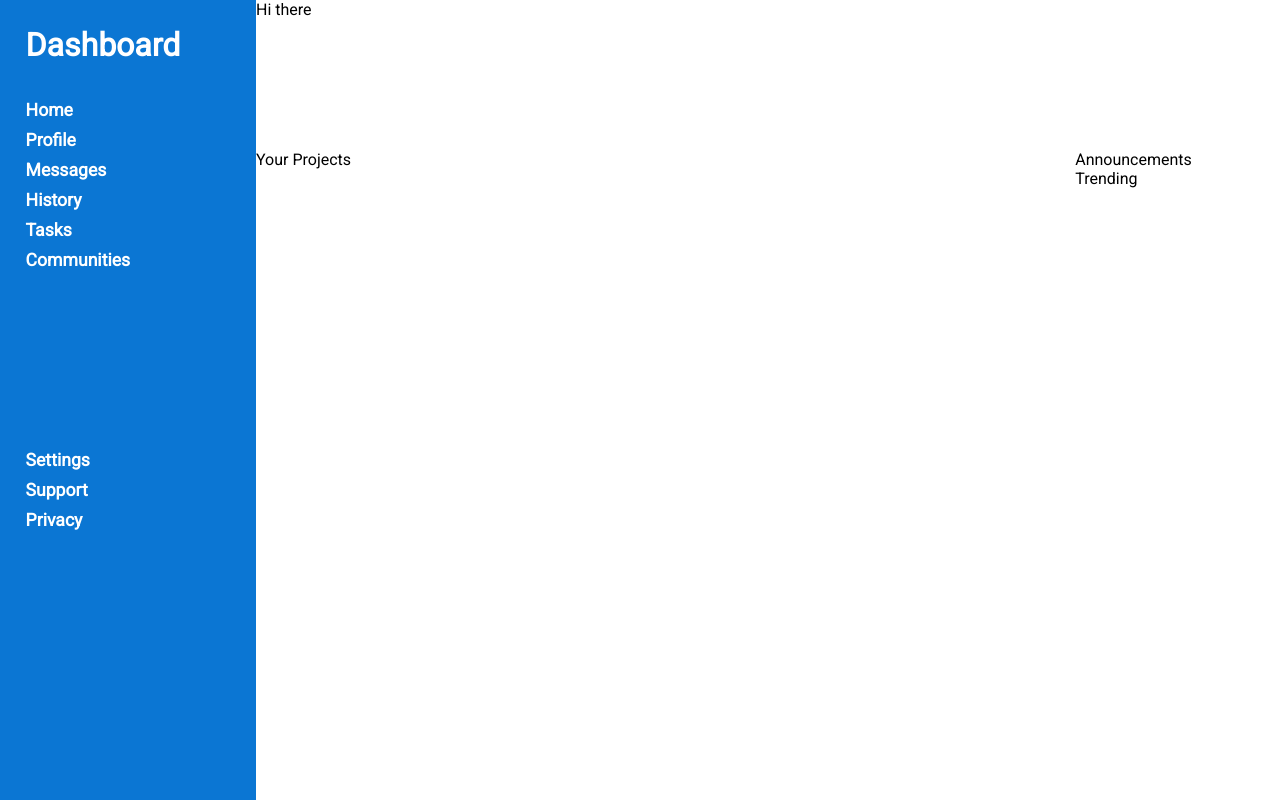
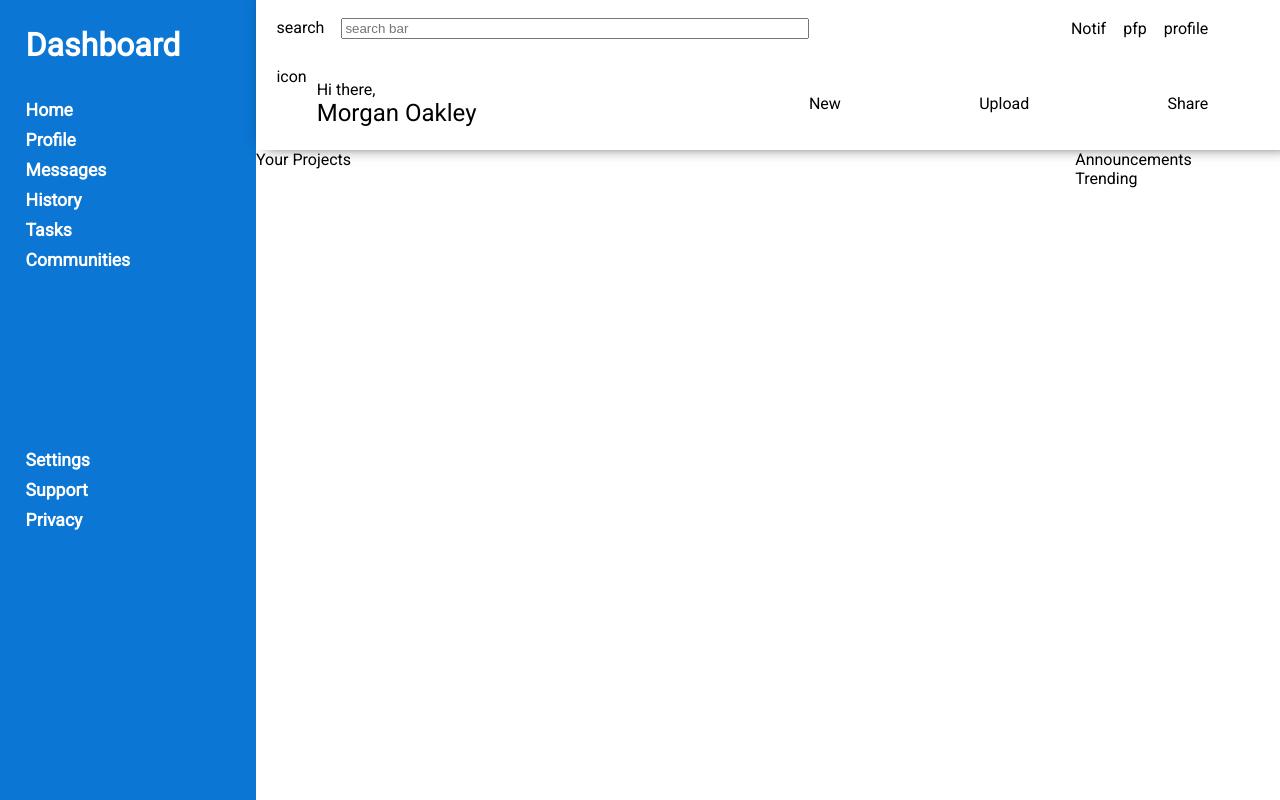
Before and after one commit to amrxt1/admin-dashboard, a plain HTML site: page index.html in a window 1280 px wide. Drawn offline with Linux system fonts and the light colour scheme.

Commit message:
Complete header positioning

```diff
--- a/index.html
+++ b/index.html
@@ -45,7 +45,33 @@
         </div>
       </div>
       <div class="content">
-        <div class="header">Hi there</div>
+        <div class="header">
+          <div class="top-header">
+            <div class="search">
+              <div>search</div>
+              <input type="text" placeholder="search bar" />
+            </div>
+            <div class="icons">
+              <div>Notif</div>
+              <div>pfp</div>
+              <div>profile</div>
+            </div>
+          </div>
+          <div class="lower-header">
+            <div class="introduction">
+              <div>icon</div>
+              <div id="intro-text">
+                <div>Hi there,</div>
+                <div style="font-size: 1.5rem">Morgan Oakley</div>
+              </div>
+            </div>
+            <div class="actions">
+              <div>New</div>
+              <div>Upload</div>
+              <div>Share</div>
+            </div>
+          </div>
+        </div>
         <div class="main">
           <div class="projects">Your Projects</div>
           <div class="notice-board">
--- a/styles.css
+++ b/styles.css
@@ -49,6 +49,53 @@ a:visited {
   grid-template: 150px 1fr / 1fr;
 }
 
+.header {
+  padding: 1% 2%;
+  padding-right: 7%;
+
+  display: grid;
+  grid-template: 1fr 2fr / 1fr;
+  gap: 20px;
+  background-color: rgb(255, 255, 255);
+  box-shadow: 10px -5px 15px;
+}
+.top-header {
+  display: grid;
+  align-items: center;
+  grid-template-columns: 2fr 1.5fr;
+}
+.search {
+  display: flex;
+  gap: 17px;
+}
+.search > input {
+  flex: 1;
+}
+
+.icons {
+  justify-self: end;
+
+  display: flex;
+  gap: 17px;
+}
+
+.lower-header {
+  display: grid;
+  grid-template-columns: 2fr 1.5fr;
+}
+.introduction {
+  display: flex;
+  gap: 10px;
+}
+#intro-text {
+  align-self: center;
+}
+.actions {
+  align-self: center;
+  display: flex;
+  justify-content: space-between;
+}
+
 .main {
   display: grid;
   grid-template: 1fr / 4fr 1fr;
```
